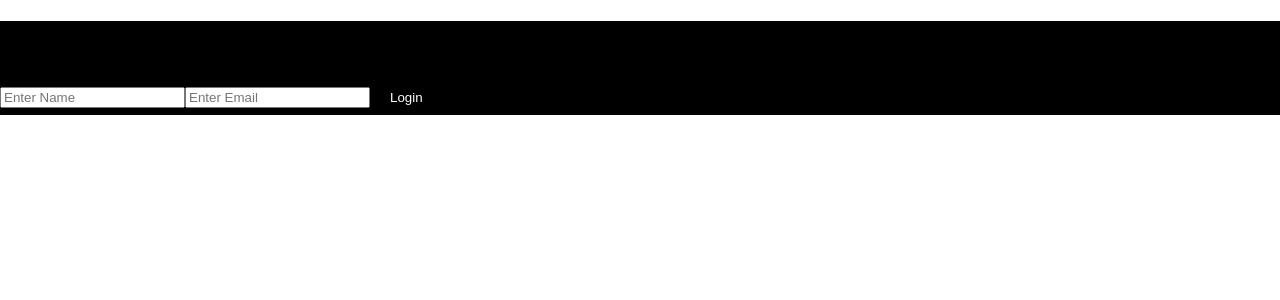
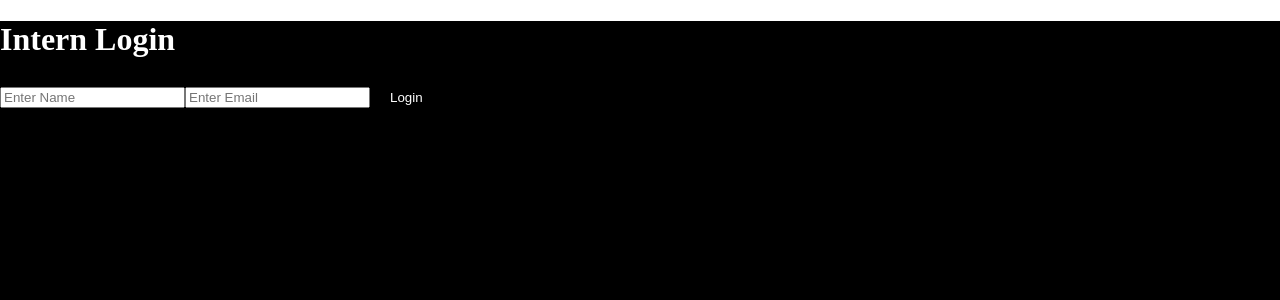
Before and after one commit to nausheensiddiqui23/Intern-Portal, a React (Vite) app in the folder intern portal/: page / in a window 1280 px wide. Shown: the top 300 px of the page. Built offline with nearby package versions, Linux system fonts and the light colour scheme.

Commit message:
new commit

```diff
--- a/intern portal/src/pages/Login.css
+++ b/intern portal/src/pages/Login.css
@@ -19,4 +19,6 @@
 }
 .login-container{
     background-color: #000;
+    color: white;
+    height: 100vh;
 }
```
